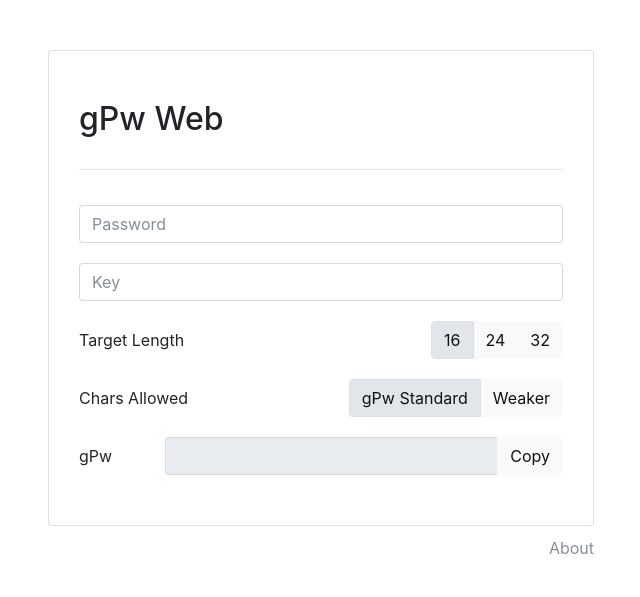
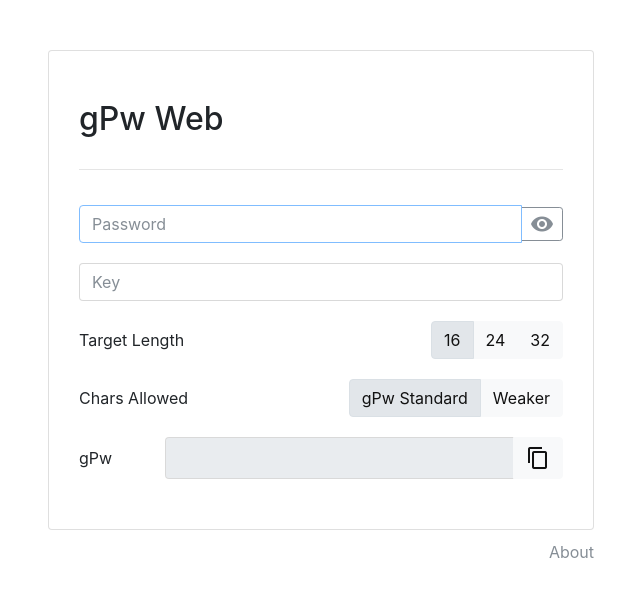
Before and after one commit to Cnly/cnly.github.io, a Jekyll site: the page built from gpw.md, in a window 1280 px wide. Shown: the top 597 px of the page, without its empty margins (319-959 px from the left). Built offline with Jekyll 4.4.1, drawn with Linux system fonts in a browser that asks for light colours; nearby versions of some CDN libraries; part of the change alters nothing that is shown.

Commit message:
Update gPw

```diff
--- a/_includes/gpw/gpw.html
+++ b/_includes/gpw/gpw.html
@@ -4,6 +4,7 @@
     <meta name="viewport" content="width=device-width, initial-scale=1, shrink-to-fit=no">
     <title>gPassword Web</title>
     <link rel="stylesheet" href="https://maxcdn.bootstrapcdn.com/bootstrap/4.0.0-beta/css/bootstrap.min.css" integrity="sha384-/Y6pD6FV/Vv2HJnA6t+vslU6fwYXjCFtcEpHbNJ0lyAFsXTsjBbfaDjzALeQsN6M" crossorigin="anonymous">
+    <link href="https://fonts.googleapis.com/icon?family=Material+Icons" rel="stylesheet">
     <style>
         .incard-margin {
             margin: 14px 0;
@@ -24,18 +25,24 @@
     <script>{% include gpw/js/base64.js %}</script>
     <script>{% include gpw/js/gpwcore.js %}</script>
     <script>
+
         var targetLength = 16;
         var chars = CHARS;
+
         function refreshOutput () {
-            if (!$('#password').val() || !$('#key').val()) {
+            var password = $('#password').val(), key = $('#key').val();
+            if (!password || !key) {
                 return;
             }
-            $('#output').val(gpw($('#password').val(), $('#key').val(), targetLength, chars));
+            $('#output').val(gpw(password, key, targetLength, chars));
         }
 
         $('document').ready(function () {
 
-            targetLengthSelector = $('#target-length-selector');
+            $targetLengthSelector = $('#target-length-selector');
+            $copyIcon = $('#copy-icon');
+            $password = $('#password');
+            $visibilityIcon = $('#visibility-icon');
 
             $('#password, #key').bind('keyup paste', function () {
                 refreshOutput();
@@ -60,35 +67,41 @@
                 refreshOutput();
             });
 
-            $('button').tooltip({
-                trigger: 'click',
-                placement: 'bottom'
-            });
-
             $('#gpw-copy').click(function () {
-                if (0 === $('#output').val().length) {
+                var output = $('#output');
+                if (0 === output.val().length) {
                     return;
                 }
 
-                $('#output').select();
+                output.select();
                 var success = document.execCommand('copy');
 
                 if (success) {
                     $(this).removeClass('btn-light')
-                        .addClass('btn-success')
-                        .html('Copied');
+                        .addClass('btn-success');
+                    $copyIcon.text('done');
                 } else {
                     $(this).removeClass('btn-light')
-                        .addClass('btn-danger')
-                        .html('Failed');
+                        .addClass('btn-danger');
+                    $copyIcon.text('error');
                 }
 
                 setTimeout(function () {
-                    $('#gpw-copy').html('Copy')
-                        .removeClass('btn-success btn-danger')
+                    $('#gpw-copy').removeClass('btn-success btn-danger')
                         .addClass('btn-light');
+                    $copyIcon.text('content_copy');
                 }, 1000);
 
+            });
+
+            $('#visibility-button').click(function () {
+                if ($password.attr('type') === 'password') {
+                    $password.attr('type', 'text');
+                    $visibilityIcon.text('visibility_off');
+                } else {
+                    $password.attr('type', 'password');
+                    $visibilityIcon.text('visibility');
+                }
             });
 
         });
@@ -121,7 +134,12 @@
         <div class="incard-margin"></div>
         <h2>gPw Web</h2>
         <hr style="width: 100%; margin: 25px 0 35px 0;">
-        <input type="password" class="form-control" placeholder="Password" id="password"/>
+        <div class="input-group">
+            <input type="password" class="form-control" placeholder="Password" id="password" autofocus/>
+            <span class="input-group-btn">
+            <button type="button" class="btn btn-sm btn-outline-secondary" tabindex="-1" id="visibility-button"><i class="material-icons align-text-bottom" id="visibility-icon">visibility</i></button>
+        </span>
+        </div>
         <div class="br"></div>
         <input type="text" class="form-control" placeholder="Key" id="key"/>
         <div class="br"></div>
@@ -170,8 +188,7 @@
                     <input type="text" class="form-control" id="output" readonly/>
                     <span class="input-group-btn">
                         <button type="button" class="btn btn-light" id="gpw-copy">
-                            <!--<span class="glyphicon glyphicon-copy"></span>-->
-                            Copy
+                            <i class="material-icons align-text-bottom" id="copy-icon">content_copy</i>
                         </button>
                     </span>
                 </div>
```
